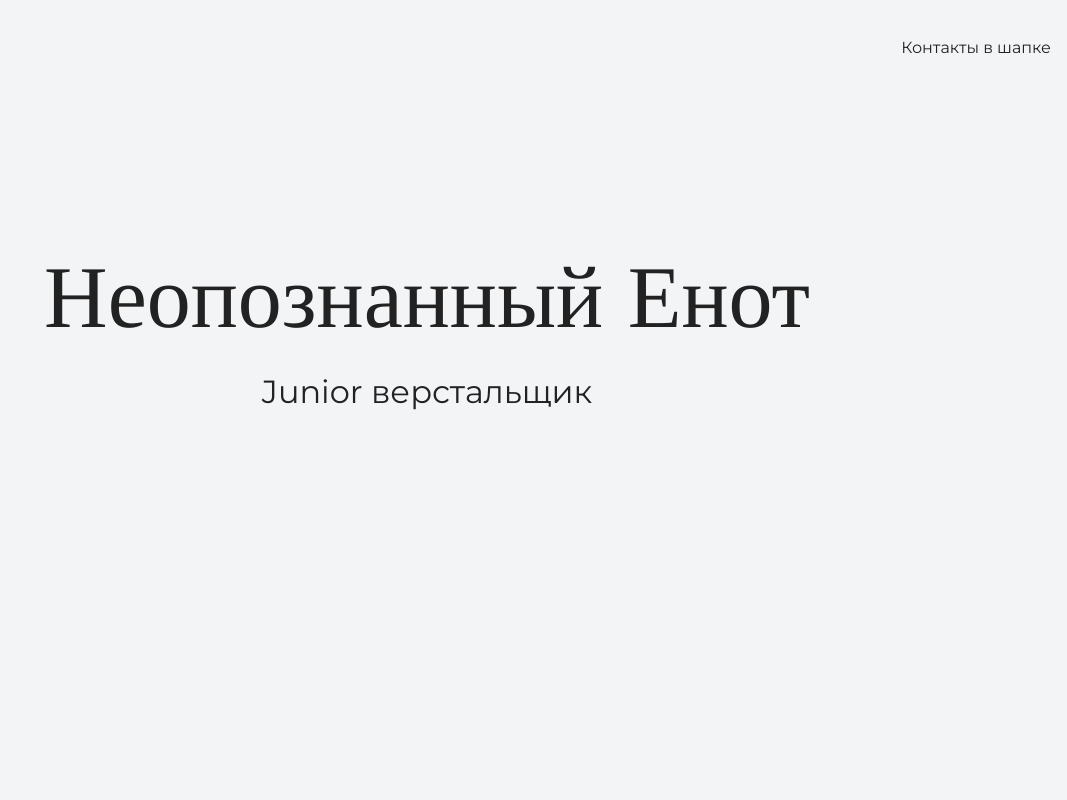
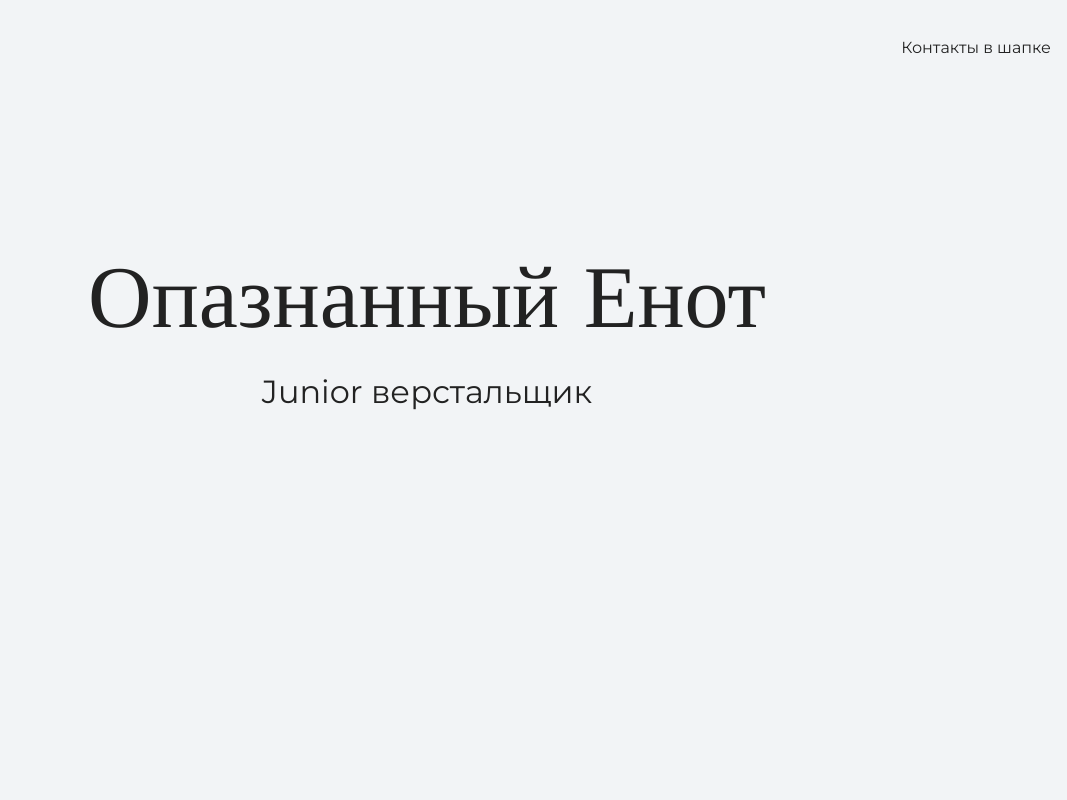
Before and after one commit to Gangsta-Man/my-site, a plain HTML site: page index.html in a window 1280 px wide. Shown: the top 800 px of the page, without its empty margins (213-1280 px from the left). Drawn offline with nearby package versions, Linux system fonts and the light colour scheme.

Commit message:
Add files via upload
меняет описание

```diff
--- a/index.html
+++ b/index.html
@@ -16,7 +16,7 @@
 
     <section class="hero-image">
       <div class="container">
-      <h1 class="heading">Неопознанный Енот</h1>
+      <h1 class="heading">Опазнанный Енот</h1>
       <p>Junior верстальщик</p>
       </div>
     </section>
```
